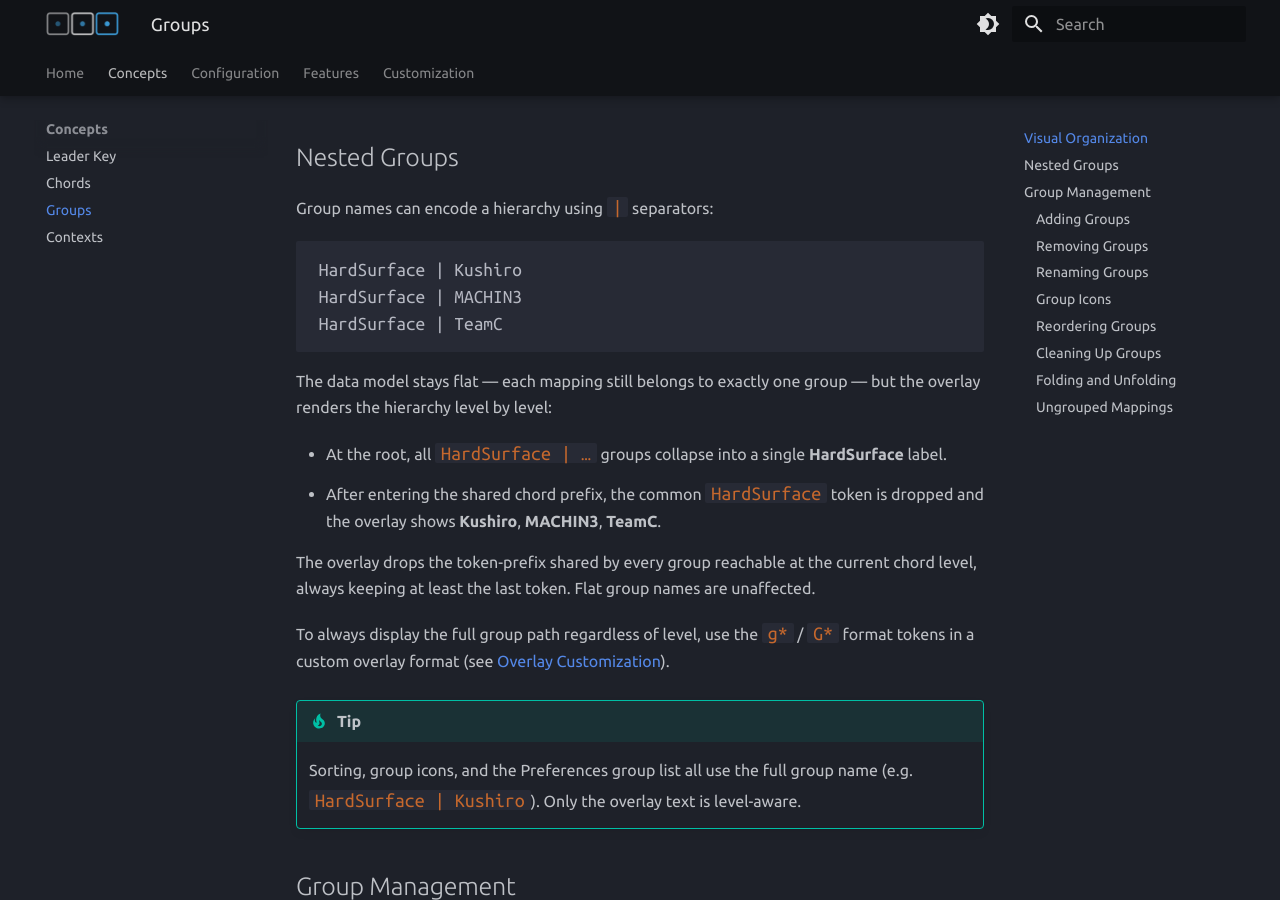
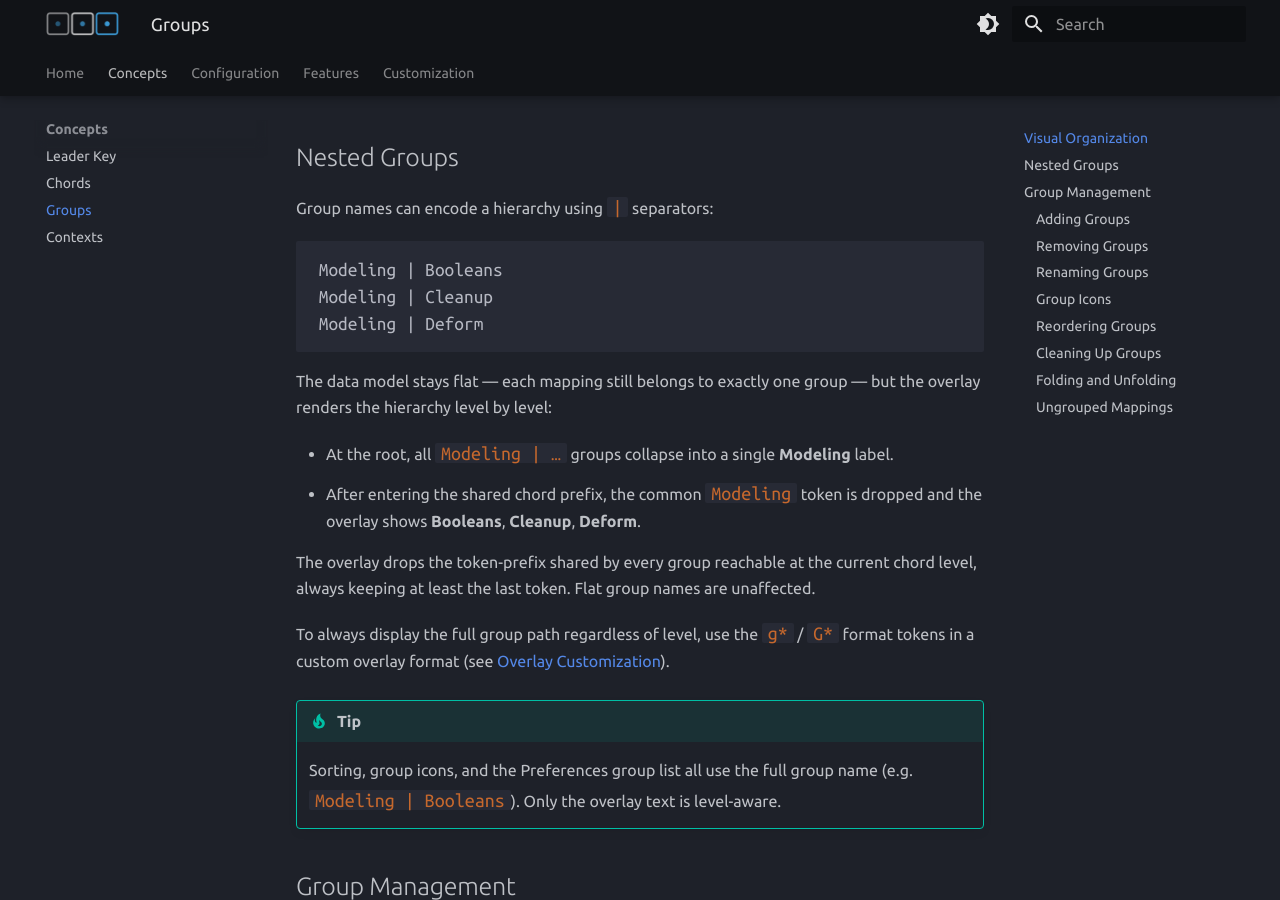
Before and after one commit to Furash/chordsong, an MkDocs documentation site: the page built from docs/concepts/groups.md, in a window 1280 px wide and 900 px high, scrolled down 1446 px. Built offline with MkDocs 1.6.1 and Material for MkDocs 9.7.7, drawn with Linux system fonts in a browser that asks for light colours.

Commit message:
docs: generic examples in nested groups section
Co-Authored-By: Claude Fable 5 <noreply@anthropic.com>

````diff
--- a/docs/concepts/groups.md
+++ b/docs/concepts/groups.md
@@ -21,22 +21,22 @@ Groups organize chord mappings into logical categories for easier management.
 Group names can encode a hierarchy using `|` separators:
 
 ```text
-HardSurface | Kushiro
-HardSurface | MACHIN3
-HardSurface | TeamC
+Modeling | Booleans
+Modeling | Cleanup
+Modeling | Deform
 ```
 
 The data model stays flat — each mapping still belongs to exactly one group — but the overlay renders the hierarchy level by level:
 
-- At the root, all `HardSurface | …` groups collapse into a single **HardSurface** label.
-- After entering the shared chord prefix, the common `HardSurface` token is dropped and the overlay shows **Kushiro**, **MACHIN3**, **TeamC**.
+- At the root, all `Modeling | …` groups collapse into a single **Modeling** label.
+- After entering the shared chord prefix, the common `Modeling` token is dropped and the overlay shows **Booleans**, **Cleanup**, **Deform**.
 
 The overlay drops the token-prefix shared by every group reachable at the current chord level, always keeping at least the last token. Flat group names are unaffected.
 
 To always display the full group path regardless of level, use the `g*` / `G*` format tokens in a custom overlay format (see [Overlay Customization](../customization/overlay.md)).
 
 !!! tip
-    Sorting, group icons, and the Preferences group list all use the full group name (e.g. `HardSurface | Kushiro`). Only the overlay text is level-aware.
+    Sorting, group icons, and the Preferences group list all use the full group name (e.g. `Modeling | Booleans`). Only the overlay text is level-aware.
 
 ## Group Management
 
````
